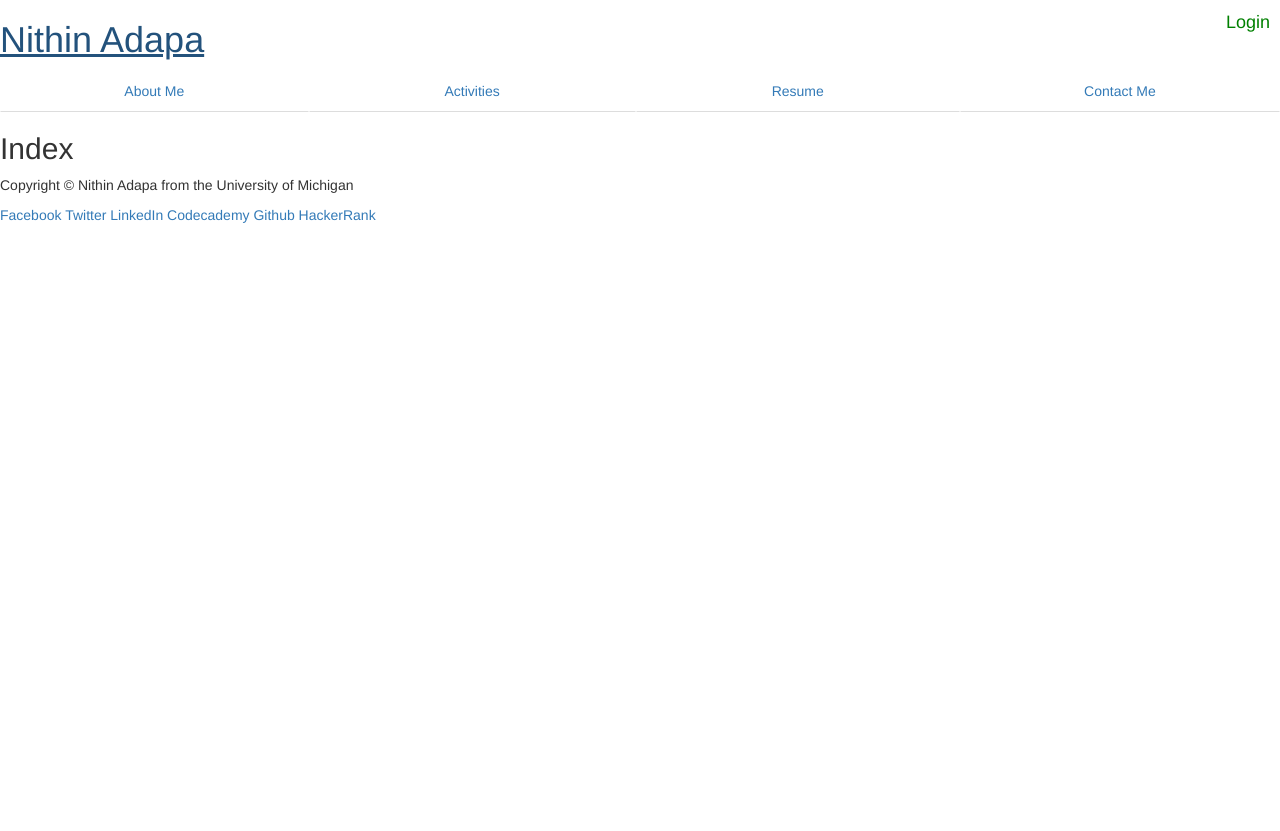
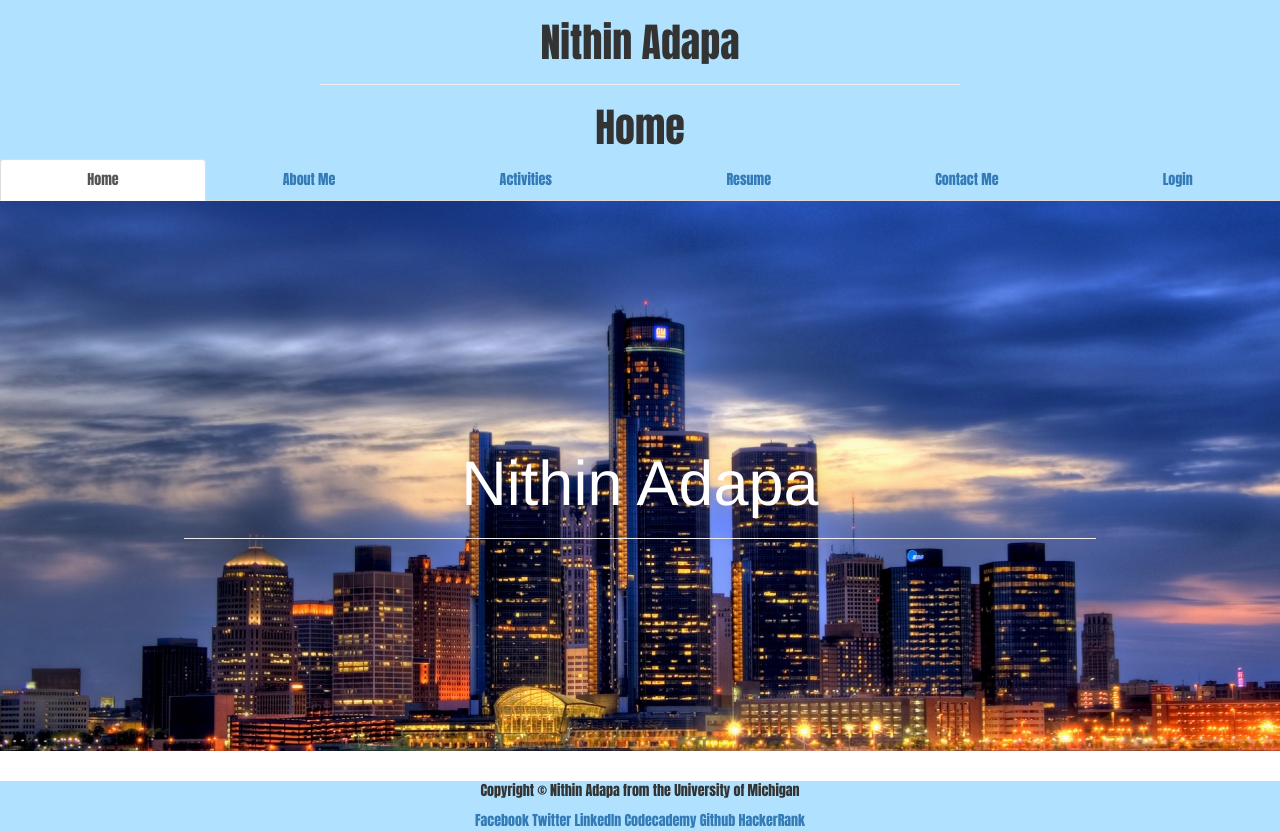
Before and after one commit to nadapa09/portfolio, a Python web app: template templates/index.html in a window 1280 px wide. Before the commit the page ends 223 px from the top, so only its background shows below. Run offline with Jinja, Linux system fonts and the light colour scheme; the template is opened without the code that fills it, so the values that code supplies are empty.

Commit message:
updated the index page. styled the nav bar

```diff
--- a/static/styling.css
+++ b/static/styling.css
@@ -1,15 +1,45 @@
 @import "compass/css3";
 
-nav {
+#navBar {
 	clear:both;
 }
-
-.login {
-	font-size: 18px;
-	color: green;
-	margin: 10px 10px 0px 0px;
+#tabs {
+	border: 50px fixed black;
+}
+header {
+	margin-top: -20px;
+	text-align: center;
+	background-color: #b0e2FF;
+	border: 5px fixed black;
+	font-family: Impact;
 }
 
-.index {
+#upperHeader h2 {
+	font-size: 40px;
+}
 
+.jumbotron {
+	background-image:url('../static/coverImage/Laptop.jpg');
+  	height: 550px;
+  	background-repeat: no-repeat;
+  	background-size: cover;
 }
+
+.jumbotron .container {
+	position: relative;
+	text-align: center;
+	vertical-align: center;
+	top: 180px;
+	font-size: 100px;
+	color: white;
+}
+
+#homepage {
+	background-color:
+}
+
+footer {
+	background-color: #b0e2FF;
+	font-family: Impact;
+	text-align: center;
+}
--- a/templates/base.html
+++ b/templates/base.html
@@ -27,19 +27,18 @@
 	</head>
 	<body>
 		<header>
-			<a href="index" class="pull-left index"><h1>Nithin Adapa</h1></a>
-			<a href="login" class="pull-right login">Login</a>
-			<nav>
-				<ul class="nav nav-tabs nav-justified">
-				  <li><a href="aboutMe">About Me</a></li>
-				  <li><a href="activities">Activities</a></li>
-				  <li><a href="resume">Resume</a></li>
-				  <li><a href="contact">Contact Me</a></li>
+			<div id="upperHeader">
+				<br>
+				<h2>Nithin Adapa</h2>
+				<hr width="50%">
+				{% block title2 %} default title2 {% endblock %}
+			</div>
+			<nav id="navBar">
+				<ul class="nav nav-tabs nav-justified" id ="">
+					{% block navs %}{% endblock %}
 				</ul>
 			</nav>
-			{% block title2 %} default title2 {% endblock %}
 		</header>
-
 		{{prompt}}
 
 		{% block content %}
@@ -47,10 +46,10 @@
 		{% endblock %}
 
 		<footer>
-			<div>
+			<div id="copyright">
 				<p>Copyright &copy; Nithin Adapa from the University of Michigan</p>
 			</div>
-			<div>
+			<div id="links">
 				<a href="https://www.facebook.com/nithin96">Facebook</a>
 				<a href="https://twitter.com/nadapa09">Twitter</a>
 				<a href="https://www.linkedin.com/in/nithinadapa">LinkedIn</a>
--- a/templates/index.html
+++ b/templates/index.html
@@ -2,10 +2,26 @@
 
 {% block title1 %}{% endblock %}
 
+{% block navs %}
+	<li class="active"><a href="index">Home</a></li>
+	<li><a href="aboutMe">About Me</a></li>
+	<li><a href="activities">Activities</a></li>
+	<li><a href="resume">Resume</a></li>
+	<li><a href="contact">Contact Me</a></li>
+	<li><a href="login">Login</a></li>
+{% endblock %}
+
 {% block title2 %}
-	<h2>Index</h2>
+	<h2>Home</h2>
 {% endblock %}
 
 {% block content %}
+	<div class="jumbotron">
+		<div class="container">
+			<h1>Nithin Adapa</h1>
+			<hr width="80%">
+		</div>
+	</div>
+
 
 {% endblock %}
```
Also changed, not shown: templates/aboutMe.html (+9 -0 lines), templates/activities.html (+9 -0 lines), templates/contact.html (+9 -0 lines), templates/loggedin.html (+9 -0 lines), templates/login.html (+9 -0 lines), templates/resume.html (+9 -0 lines), static/coverImage/Laptop.jpg (added), static/coverImage/LongPhone.jpg (added), static/coverImage/LongTablet.jpg (added), static/coverImage/LongTabletMini.jpg (added), static/coverImage/WidePhone.jpg (added), static/coverImage/WideTablet.jpg (added), static/coverImage/WideTabletMini.jpg (added), static/star.jpg (deleted).
